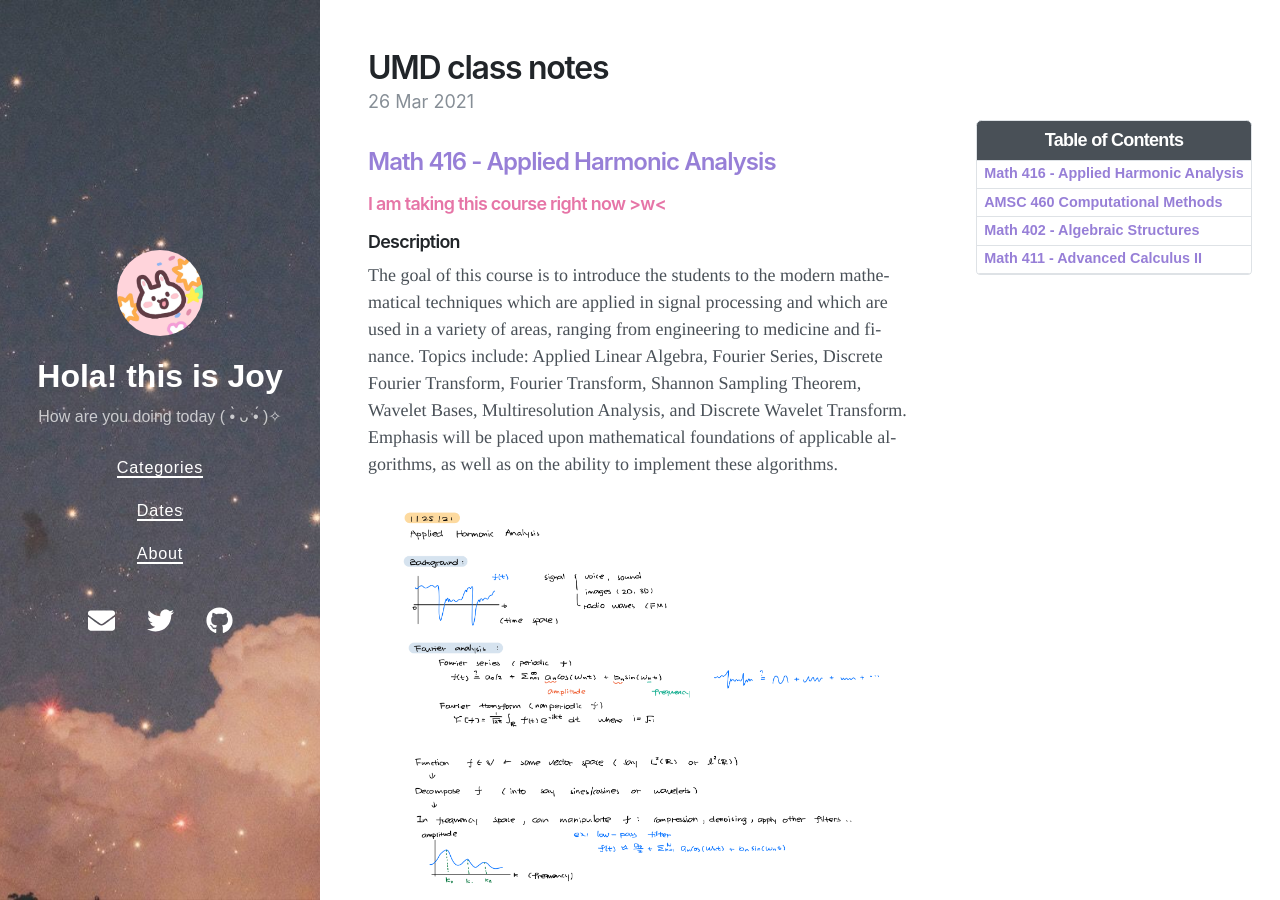
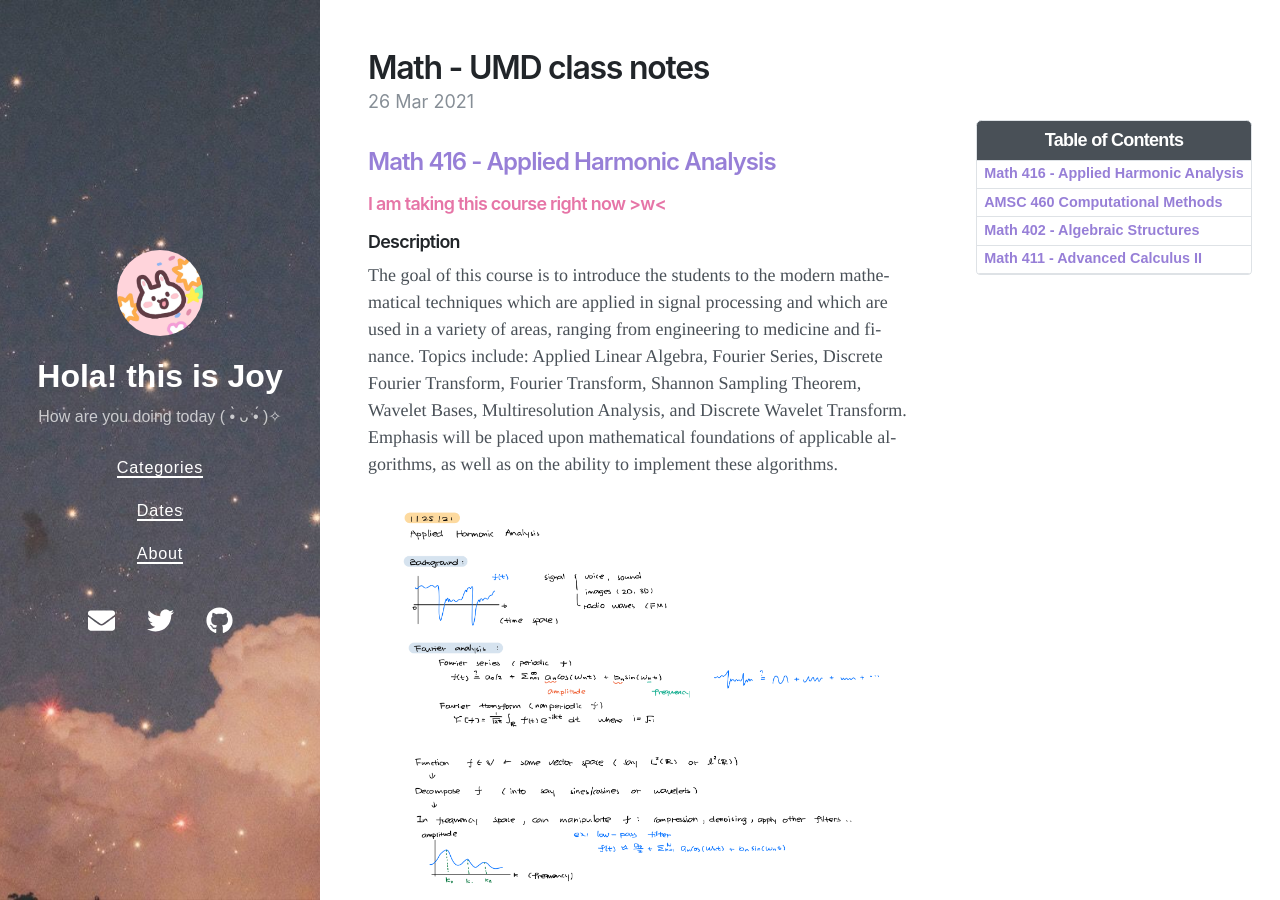
Before and after one commit to Joy3Luo/mathnotes, a Jekyll site: the page built from _posts/2021-01-29-UMDNotes.md, in a window 1280 px wide and 900 px high. Built offline with Jekyll 4.4.1, drawn with Linux system fonts in a browser that asks for light colours; nearby versions of some CDN libraries.

Commit message:
Update 2021-01-29-UMDNotes.md

```diff
--- a/_posts/2021-01-29-UMDNotes.md
+++ b/_posts/2021-01-29-UMDNotes.md
@@ -1,8 +1,8 @@
 ---
 layout: post
-title: UMD class notes
+title: Math - UMD class notes
 date: 2021-03-26 23:18 +0800
-tags: [Notes]
+tags: [Math]
 math: true
 toc:  true
 ---
```
